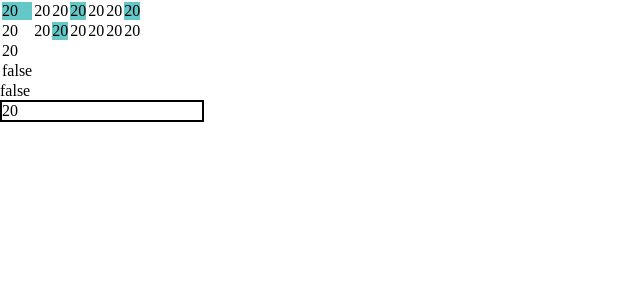
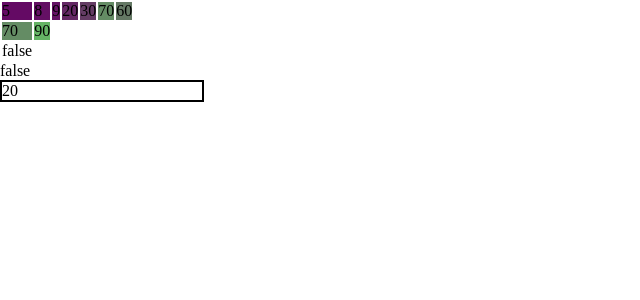
Before and after one commit to eduardBi/vueTempretureTracker, a Vue app: page / in a window 1280 px wide. Shown: the top 300 px of the page, without its empty margins (0-640 px from the left). Built offline with nearby package versions, Linux system fonts and the light colour scheme.

Commit message:
only initial colorize

```diff
--- a/src/components/TableWrapper.vue
+++ b/src/components/TableWrapper.vue
@@ -32,6 +32,17 @@ export default {
          //закрашивает при клике на элемент
            this.splitedArray[ArrayIndex].splice(itemID,1,{...singleObject,color:this.createColor})
          },
+        createColor(value){
+        let specializedColor=value*2
+              if(this.temretureMax>50 &&  this.temretureMax<100){
+                  return `rgb(250,${specializedColor},${specializedColor})`
+              }else if(this.temretureMax<50){
+                  return `rgb(100,${specializedColor},100)`
+              }else if(this.temretureMax>100){
+                  return `rgb(255,${specializedColor},100)`
+              }
+              return ''
+          }
     }
     ,
     props:['isMouseClicked','temretureMax'],
@@ -46,27 +57,16 @@ export default {
                     //перехожу на новый массив
                     this.splitedArray.push([]);
                     //создаю массив в массиве каждый из которых будет отправляться дочерним компонентам
-                    this.splitedArray[currentArrayIndex].push({...element,value:this.temretureMax});
+                    this.splitedArray[currentArrayIndex].push({value:element,color:this.createColor(element)});
                   }else {
-                    this.splitedArray[currentArrayIndex].push({...element,value:this.temretureMax});
+                    this.splitedArray[currentArrayIndex].push({value:element,color:this.createColor(element)});
                     //заполняю текущий массив
                   }
               })
           console.log(this.splitedArray)
           return this.table
 
-      },createColor(){
-        console.log(this.temretureMax)
-        let specializedColor=this.temretureMax*2
-              if(this.temretureMax>50 &&  this.temretureMax<100){
-                  return `rgb(250,${specializedColor},${specializedColor})`
-              }else if(this.temretureMax<50){
-                  return `rgb(100,${specializedColor},100)`
-              }else if(this.temretureMax>100){
-                  return `rgb(255,${specializedColor},100)`
-              }
-              return ''
-          }
+      }
       },
       mounted(){
           this.SplitingBaseArray
@@ -77,57 +77,7 @@ export default {
     data(){
       return{
         table:[
-            {
-                id:1,
-                text:'my text',
-                color:'rgba(100,200,200)'
-            },{
-              id:2,
-              text:'new text'
-            },{
-              id:3,
-              text:'mine text'
-            },  {
-                id:1,
-                text:'my text',
-                color:'rgba(100,200,200)'
-            },{
-              id:2,
-              text:'new text'
-            },{
-              id:3,
-              text:'mine text'
-            }, {
-                id:1,
-                text:'my text',
-                color:'rgba(100,200,200)'
-            },{
-              id:2,
-              text:'new text'
-            },{
-              id:3,
-              text:'mine text'
-            }, {
-                id:1,
-                text:'my text',
-                color:'rgba(100,200,200)'
-            },{
-              id:2,
-              text:'new text'
-            },{
-              id:3,
-              text:'mine text'
-            } ,{
-                id:1,
-                text:'my text'
-            },{
-              id:2,
-              text:'new text'
-            },{
-              id:3,
-              text:'mine text'
-            }
-
+            5,8,9,20,30,70,60,70,90
           ],rowCount:7
         //количество строк
         ,splitedArray:[],
```
